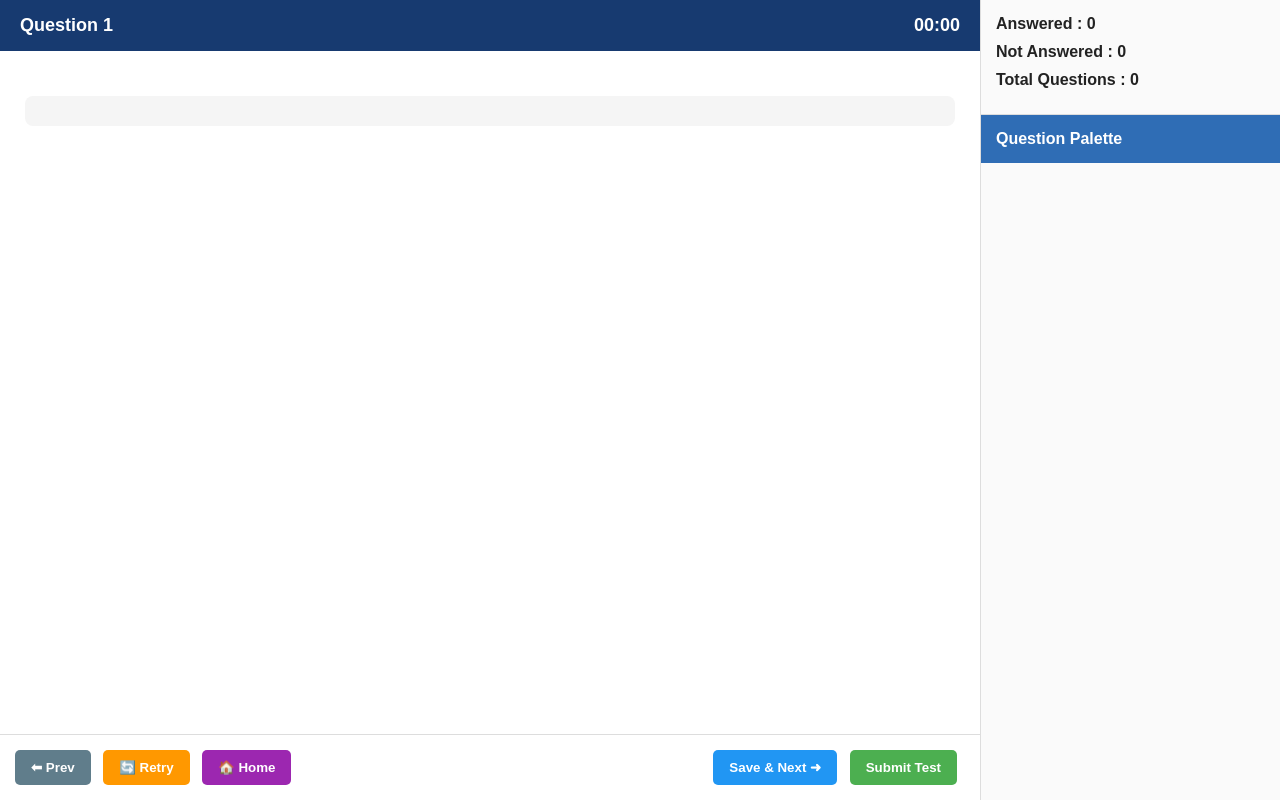
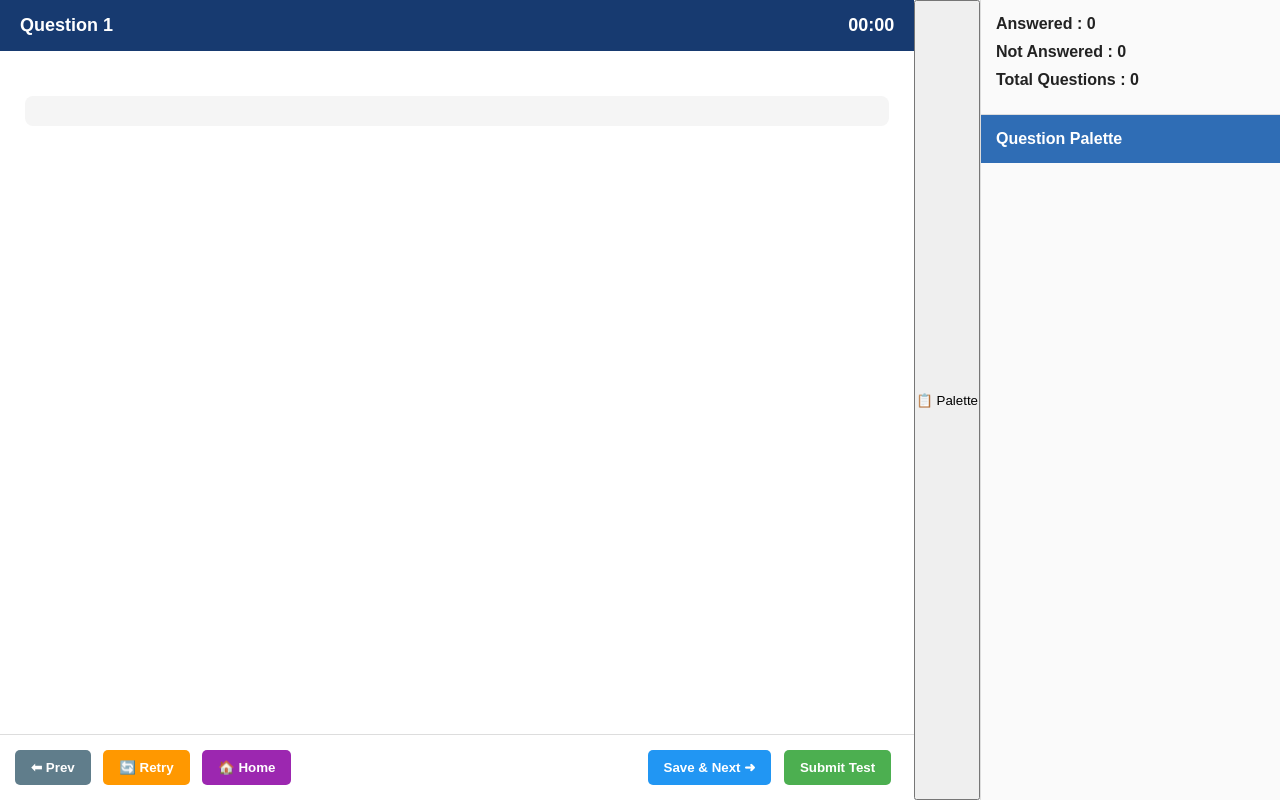
Before and after one commit to y3knishu/demo, a plain HTML site: page quiz.html in a window 1280 px wide. Drawn offline with nearby package versions, Linux system fonts and the light colour scheme; no server answers.

Commit message:
Update quiz.html

```diff
--- a/quiz.html
+++ b/quiz.html
@@ -301,7 +301,7 @@ Submit Test
 </div>
 
 </div>
-
+<button id="paletteToggle">📋 Palette</button>
 <div class="right-panel">
 
 <div class="stats">
```
